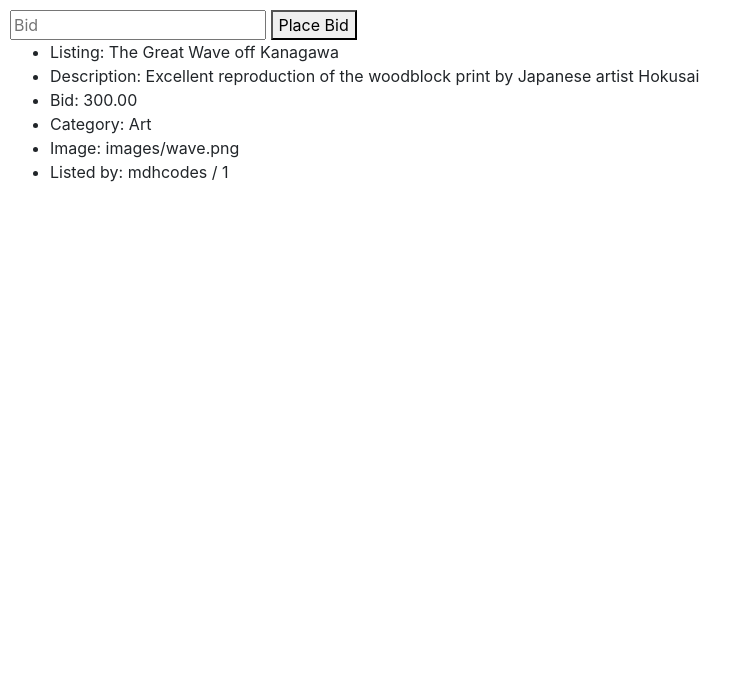
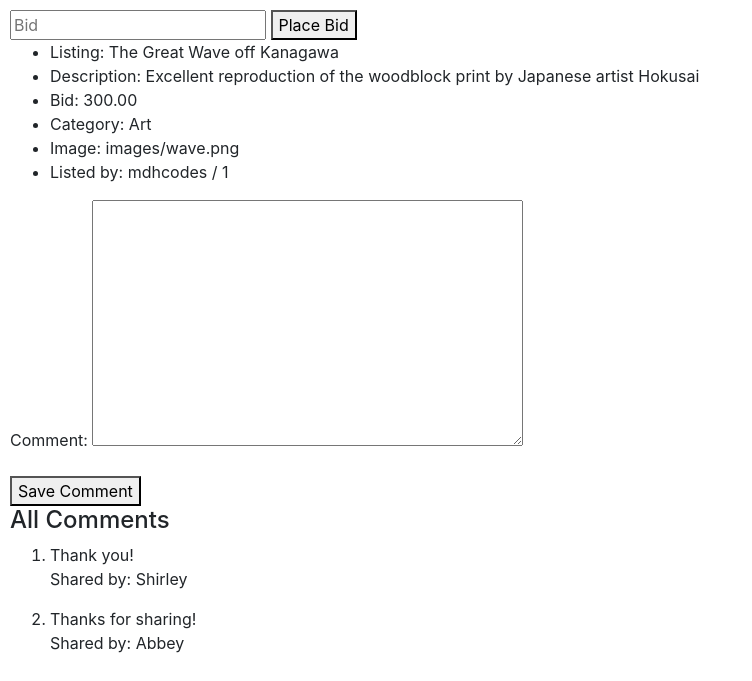
Before and after one commit to mdhcodes/commerce, a Django app: page /listing/1 in a window 1280 px wide. Shown: the part 293-974 px from the top of the page, without its empty margins (0-752 px from the left). Before the commit the page ends 475 px from the top, so only its background shows below. Run offline with Django 5.2, Linux system fonts and the light colour scheme; a user stored in the database is signed in; data comes from the database, SQL or seed files in the repository; both versions use the stored data as it was after the commit; some libraries are stand-ins or nearby versions.

Commit message:
Add comments feature complete

```diff
--- a/auctions/forms.py
+++ b/auctions/forms.py
@@ -4,7 +4,7 @@
 
 
 from django import forms
-from .models import Listing, Bid
+from .models import Listing, Bid, Comment
 
 
 # Create a ModelForm.
@@ -31,3 +31,13 @@ class CreateBidForm(forms.ModelForm):
             "listing": forms.HiddenInput(),
             "placedBy": forms.HiddenInput()
         }
+
+
+class CreateCommentForm(forms.ModelForm):
+    class Meta:
+        model = Comment
+        fields = "__all__"
+        widgets = {
+            "listing": forms.HiddenInput(),
+            "author": forms.HiddenInput()
+        }
--- a/auctions/models.py
+++ b/auctions/models.py
@@ -92,3 +92,12 @@ class Bid(models.Model):
 
     def __str__(self):
         return f"{self.id} / {self.listing} / {self.bid}"
+
+
+class Comment(models.Model):
+    comment = models.TextField()
+    listing = models.ForeignKey(Listing, on_delete=models.CASCADE, related_name="listing_comment")
+    author = models.ForeignKey(User, on_delete=models.CASCADE, related_name="user_comment")
+
+    def __str__(self):
+        return f"{self.author} / {self.listing}"
--- a/auctions/templates/auctions/listing.html
+++ b/auctions/templates/auctions/listing.html
@@ -106,4 +106,27 @@ Listing Page:
 
     </ul>
 
+    {% if user.is_authenticated %}
+        <!-- The user may add a comment. -->
+        <form action="{% url 'comment' item_id %}" method="post">
+            {% csrf_token %}
+            {{ comment_form.as_p }}
+            <button type="submit">Save Comment</button>
+        </form>
+
+    {% endif %}
+
+    <h4>All Comments</h4>
+
+    <ol>
+
+        {% for comment in all_comments %}
+            <li>
+                {{ comment.comment }}
+                <p> Shared by: {{comment.author}} </p>
+            </li>
+        {% endfor %}
+
+    </ol>
+
 {% endblock %}
--- a/auctions/urls.py
+++ b/auctions/urls.py
@@ -20,5 +20,7 @@ urlpatterns = [
     # Add path to place a bid.
     path("bid/<int:id>", views.bid, name="bid"),
     # Add path to close a listing or auction.
-    path("close/<int:id>", views.close, name="close")
+    path("close/<int:id>", views.close, name="close"),
+    # Add path to add a comment.
+    path("comment/<int:id>", views.comment, name="comment")
 ]
--- a/auctions/views.py
+++ b/auctions/views.py
@@ -4,9 +4,9 @@ from django.http import HttpResponse, HttpResponseRedirect
 from django.shortcuts import render
 from django.urls import reverse
 
-from .models import User, Listing, Bid
+from .models import User, Listing, Bid, Comment
 # Use Django to create the new listing form from the model.
-from .forms import CreateListingForm, CreateBidForm
+from .forms import CreateListingForm, CreateBidForm, CreateCommentForm
 
 # Use Decimal() to convert the bid input by the user as a string to a decimal.
 from decimal import Decimal
@@ -220,6 +220,9 @@ def listing(request, id):
 
     # Search Bid table for the item_id with the highest_bid and find the user who placed that bid.
 
+    # Error for new listings - Bid matching query does not exist. The Listing and Bid table bid field are not connected. No bid has been placed yet but the program is looking for that information.
+
+    # If Bid.bid does not exist - instructions OR make bid a foreign key.
     all_bids_for_item = Bid.objects.filter(listing_id=item_id)
     # print("All Bids for Item:", all_bids_for_item)
 
@@ -231,11 +234,12 @@ def listing(request, id):
     highest_bidder_id = highest_bid.placedBy_id
     print("Highest Bidder ID:", highest_bidder_id)
 
-    # user_with_highest_bid = Bid.objects.values_list("listing_id", flat=True).filter(bid=highest_bid) # Bid.objects.values_list("bid", flat=True).get(item_id=highest_bid)
-    # print("User with Highest Bid:", user_with_highest_bid)
-    # highest_bidder = user_with_highest_bid.values_list("placedBy_id", flat=True).values()
-    # highest_bidder_id = user_with_highest_bid.values("placedBy")[0]["placedBy"]
-    # print("Highest Bidder:", highest_bidder_id)
+    # Add comment form.
+    comment_form = CreateCommentForm()
+
+    # Get all comments connected to this listing/item_id.
+    all_comments = Comment.objects.filter(listing=item_id)
+    print("All Comments:", all_comments)
 
     context = {
         "listing_data": listing_data,
@@ -247,7 +251,9 @@ def listing(request, id):
         # "form": form
         "creator": creator,
         "listing_is_open": listing_is_open,
-        "highest_bidder_id": highest_bidder_id
+        "highest_bidder_id": highest_bidder_id,
+        "comment_form": comment_form,
+        "all_comments": all_comments
     }
 
     return render(request, "auctions/listing.html", context)
@@ -580,3 +586,34 @@ def close(request, id):
         "creator": creator,
         "close_message": "Congratulations! This auction is now closed."
     })
+
+
+
+# Add Comments
+# Authenticated users may add comments to the listing page. The listing page should display all comments that have been made on the listing.
+
+def comment(request, id):
+
+    # Get listing id
+    listing_id = id
+
+    # Get the user
+    user_name = request.user
+
+    listing = Listing.objects.get(pk=listing_id)
+    print("Listing:", listing) # Returns title and category
+
+    # Capture the comment from the request.
+    new_comment = CreateCommentForm(request.POST)
+    comment = new_comment["comment"].value()
+    print("Comment:", comment)
+
+    add_comment = Comment(
+        comment=comment,
+        listing=listing,
+        author=user_name
+    )
+
+    add_comment.save()
+
+    return HttpResponseRedirect(reverse('listing', args=(listing_id,)))
```
Also changed, not shown: auctions/admin.py (+6 -2 lines), auctions/migrations/0013_comment.py (added), db.sqlite3.
